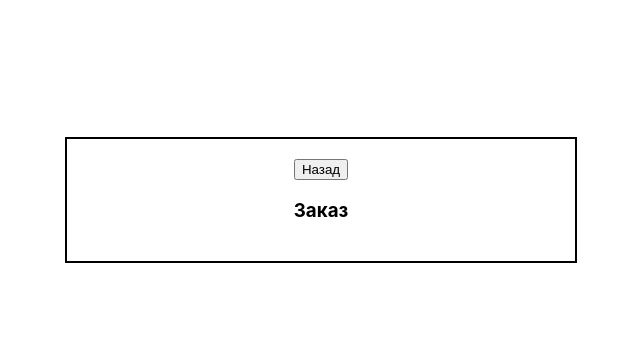
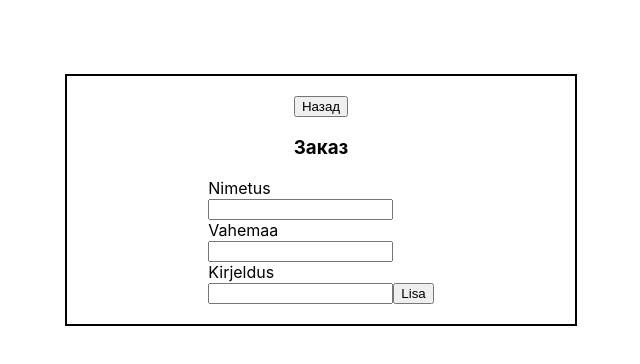
Before and after one commit to ednever/LongDrive, a React (Create React App) app: page /tellimus in a window 1280 px wide. Shown: the top 364 px of the page, without its empty margins (319-959 px from the left). Built offline with nearby package versions, Linux system fonts and the light colour scheme.

Commit message:
Tellimus done

```diff
--- a/src/TellimusPage.js
+++ b/src/TellimusPage.js
@@ -1,16 +1,30 @@
-import { useEffect, useState } from 'react';
+import { useState, useRef } from 'react';
 import './App.css';
 
 function TellimusPage() {
   const [tellimused, setTellimused] = useState([]);
 
+  const nimiRef = useRef();
+  const vahemaaRef = useRef();
+  const kirjeldusRef = useRef();
+
   function Lisa(nimi, vahemaa, kirjeldus) { //Добавление заказа
-    fetch('https://localhost:7043/api/tooted/lisa/' + nimi + '/' + vahemaa + '/' + kirjeldus, {"method": "POST"})
+    if (nimi.trim() !== "" && kirjeldus.trim() !== "") {
+      fetch('https://localhost:7101/Tellimus/lisa/' + nimi + '/' + Number(vahemaa) + '/' + kirjeldus, {"method": "POST"})
       .then(res => res.json())
       .then(json => setTellimused(json));
-  }
 
+      nimiRef.current.value = "";
+      vahemaaRef.current.value = 1;
+      kirjeldusRef.current.value = "";
 
+    }
+    else
+    {
+      alert('Поля пусты или содержат только пробелы.');
+      return;
+    }
+  };
 
   function goBack() {
     window.history.back();
@@ -22,13 +36,18 @@ function TellimusPage() {
         <div class="App-container">
           <button onClick={goBack}>Назад</button>
           <header class="App-header"><h3>Заказ</h3></header>
+          <div>
+            <label>Nimetus</label><br/>
+            <input ref={nimiRef} type="text" />
 
+            <br/><label>Vahemaa</label><br/>
+            <input ref={vahemaaRef} type="number" min={1} />
 
+            <br/><label>Kirjeldus</label><br/>
+            <input ref={kirjeldusRef} type="text" />
 
-
-
-
-
+            <button onClick={() => Lisa(nimiRef.current.value, vahemaaRef.current.value, kirjeldusRef.current.value)}>Lisa</button>
+          </div>
         </div>
       </div>
     </div>
```
